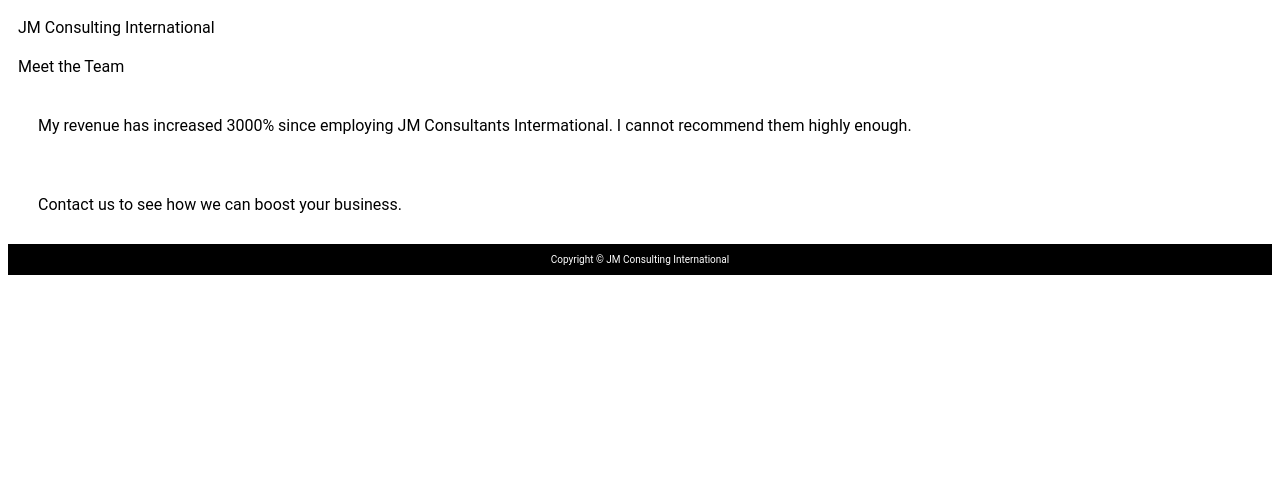
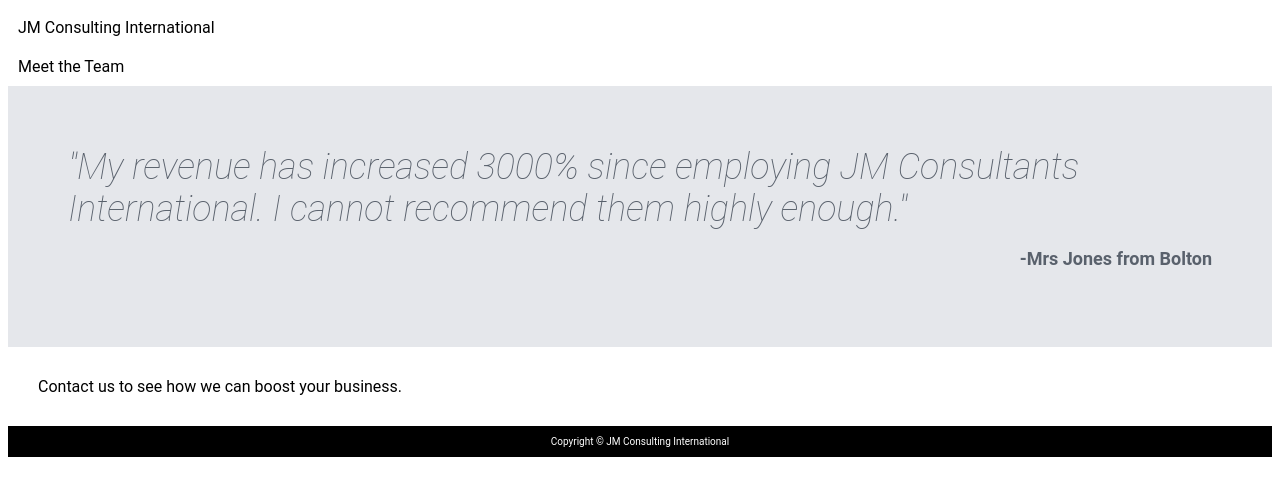
Before and after one commit to JaneMansell/JM_Web_Developer, a plain HTML site: page index.html in a window 1280 px wide. Drawn offline with Linux system fonts and the light colour scheme.

Commit message:
Add style to section 3 of homepage

```diff
--- a/index.html
+++ b/index.html
@@ -13,7 +13,8 @@
             Meet the Team
         </div>
         <div class = "main3">
-            My revenue has increased 3000% since employing JM Consultants Intermational. I cannot recommend them highly enough.
+            "My revenue has increased 3000% since employing JM Consultants International. I cannot recommend them highly enough."
+            <p class = "quoter">-Mrs Jones from Bolton</p>
         </div>
         <div class = "main4">
             Contact us to see how we can boost your business.
--- a/style.css
+++ b/style.css
@@ -17,7 +17,16 @@ body {
 
 .main3 {
     flex:1;
-    padding: 30px;
+    display:flex;
+    flex-direction:column;
+    justify-content: center;
+    align-content: center;
+    padding: 60px;
+    color:#1f2937b4;
+    background-color: #e5e7eb;
+    font-size: 36px;
+    font-weight: 100;
+    font-style: italic;
 }
 
 .main4 {
@@ -34,3 +43,10 @@ body {
     background-color: black;
     padding: 10px;
 }
+
+.main3 .quoter {
+    font-size: 18px;
+    font-weight:700;
+    font-style:normal;
+    text-align:right;
+}
```
